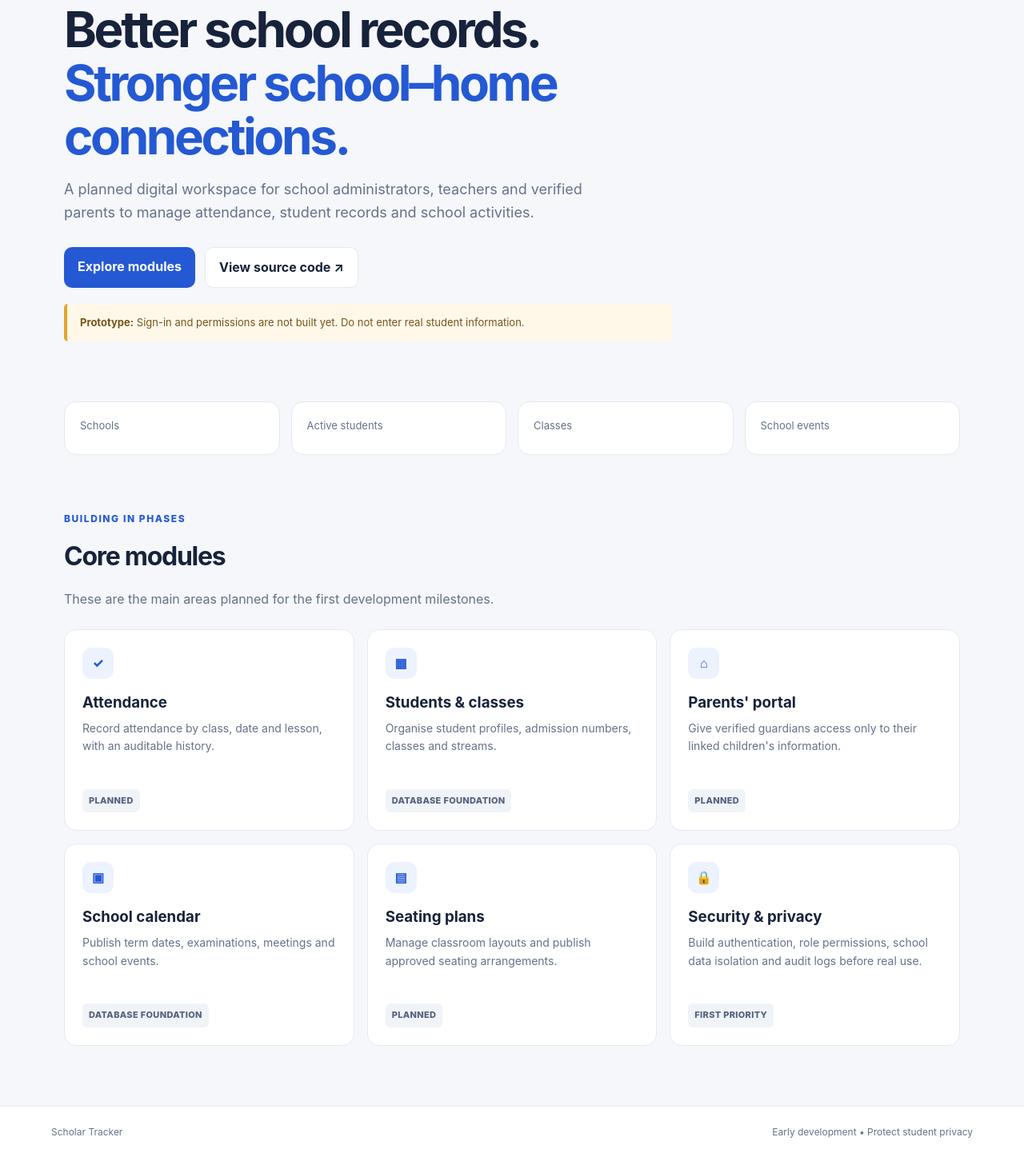
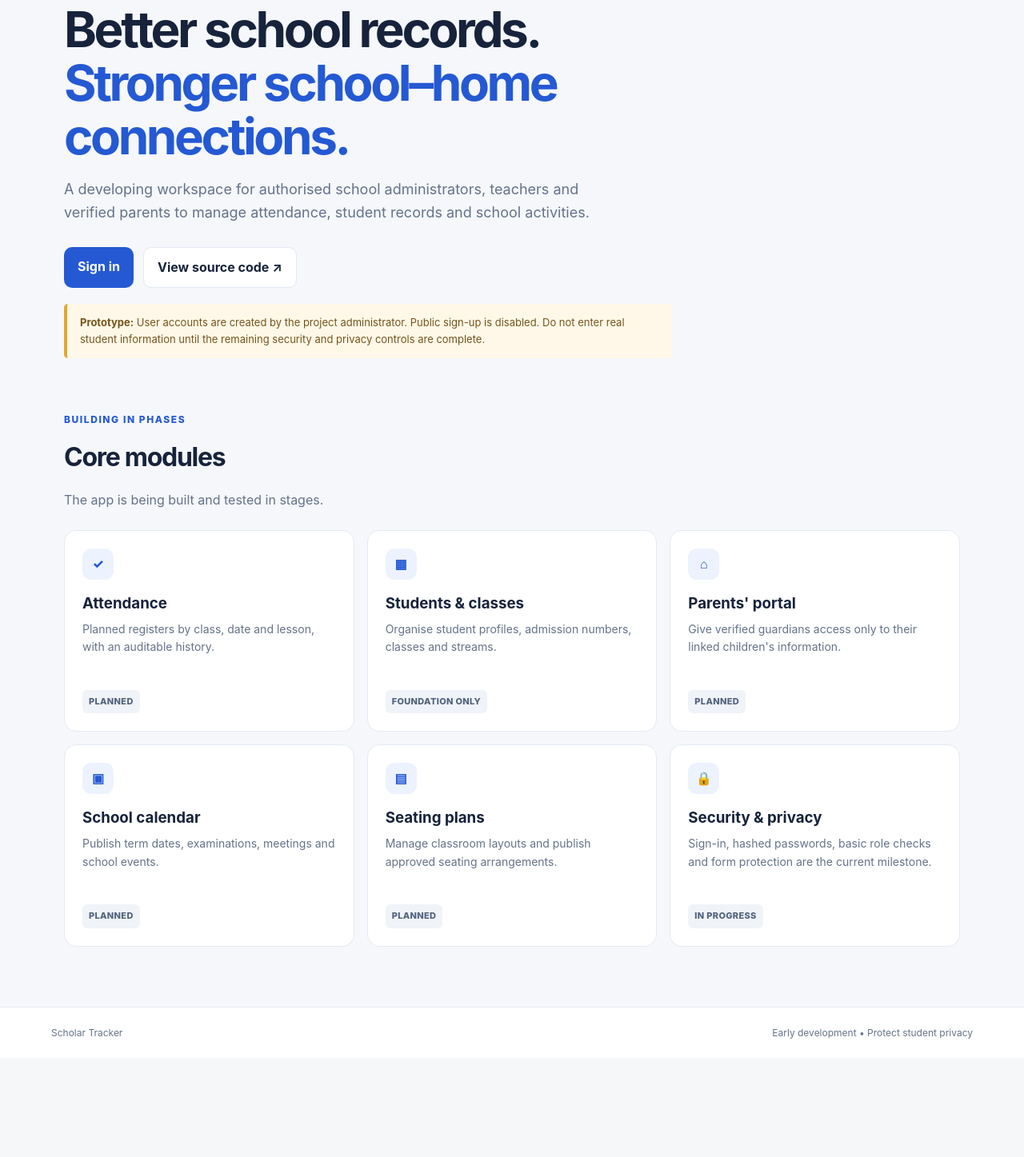
Before and after one commit to sarateoguye-sudo/schoolar-tacker, a Flask app: template templates/index.html in a window 1280 px wide. Shown: the part 191-1638 px from the top of the page at 80% size. After the commit the page ends 1490 px from the top, so only its background shows below. Run offline with Flask 3, Linux system fonts and the light colour scheme; the template is opened without the code that fills it, so the values that code supplies are empty.

Commit message:
Update public landing page for authentication milestone

```diff
--- a/templates/index.html
+++ b/templates/index.html
@@ -9,49 +9,32 @@
 </head>
 <body>
   <header class="topbar">
-    <a class="brand" href="/" aria-label="Scholar Tracker home">
-      <span class="brand-mark">ST</span>
-      <span>Scholar Tracker</span>
-    </a>
+    <a class="brand" href="{{ url_for('index') }}"><span class="brand-mark">ST</span><span>Scholar Tracker</span></a>
     <span class="status">DEVELOPMENT VERSION</span>
   </header>
-
   <main class="container">
     <section class="hero">
       <p class="eyebrow">SCHOOL MANAGEMENT • KENYA</p>
       <h1>Better school records.<br><span>Stronger school–home connections.</span></h1>
-      <p class="intro">A planned digital workspace for school administrators, teachers and verified parents to manage attendance, student records and school activities.</p>
+      <p class="intro">A developing workspace for authorised school administrators, teachers and verified parents to manage attendance, student records and school activities.</p>
       <div class="hero-actions">
-        <a class="primary-button" href="#modules">Explore modules</a>
-        <a class="secondary-button" href="https://github.com/sarateoguye-sudo/schoolar-tacker">View source code ↗</a>
+        <a class="primary-button" href="{{ url_for('login') }}">Sign in</a>
+        <a class="secondary-button" href="https://github.com/sarateoguye-sudo/schoolar-tacker/tree/scholar-tracker-rebuild">View source code ↗</a>
       </div>
-      <p class="notice"><strong>Prototype:</strong> Sign-in and permissions are not built yet. Do not enter real student information.</p>
+      <p class="notice"><strong>Prototype:</strong> User accounts are created by the project administrator. Public sign-up is disabled. Do not enter real student information until the remaining security and privacy controls are complete.</p>
     </section>
-
-    <section class="stats" aria-label="Current database counts">
-      <article class="stat-card"><span>Schools</span><strong>{{ stats.schools }}</strong></article>
-      <article class="stat-card"><span>Active students</span><strong>{{ stats.students }}</strong></article>
-      <article class="stat-card"><span>Classes</span><strong>{{ stats.classes }}</strong></article>
-      <article class="stat-card"><span>School events</span><strong>{{ stats.events }}</strong></article>
-    </section>
-
     <section id="modules" class="modules">
-      <div class="section-heading">
-        <p class="eyebrow">BUILDING IN PHASES</p>
-        <h2>Core modules</h2>
-        <p>These are the main areas planned for the first development milestones.</p>
-      </div>
+      <div class="section-heading"><p class="eyebrow">BUILDING IN PHASES</p><h2>Core modules</h2><p>The app is being built and tested in stages.</p></div>
       <div class="module-grid">
-        <article class="module-card"><span class="icon">✓</span><h3>Attendance</h3><p>Record attendance by class, date and lesson, with an auditable history.</p><span class="tag">Planned</span></article>
-        <article class="module-card"><span class="icon">▦</span><h3>Students & classes</h3><p>Organise student profiles, admission numbers, classes and streams.</p><span class="tag">Database foundation</span></article>
+        <article class="module-card"><span class="icon">✓</span><h3>Attendance</h3><p>Planned registers by class, date and lesson, with an auditable history.</p><span class="tag">Planned</span></article>
+        <article class="module-card"><span class="icon">▦</span><h3>Students & classes</h3><p>Organise student profiles, admission numbers, classes and streams.</p><span class="tag">Foundation only</span></article>
         <article class="module-card"><span class="icon">⌂</span><h3>Parents' portal</h3><p>Give verified guardians access only to their linked children's information.</p><span class="tag">Planned</span></article>
-        <article class="module-card"><span class="icon">▣</span><h3>School calendar</h3><p>Publish term dates, examinations, meetings and school events.</p><span class="tag">Database foundation</span></article>
+        <article class="module-card"><span class="icon">▣</span><h3>School calendar</h3><p>Publish term dates, examinations, meetings and school events.</p><span class="tag">Planned</span></article>
         <article class="module-card"><span class="icon">▤</span><h3>Seating plans</h3><p>Manage classroom layouts and publish approved seating arrangements.</p><span class="tag">Planned</span></article>
-        <article class="module-card"><span class="icon">🔒</span><h3>Security & privacy</h3><p>Build authentication, role permissions, school data isolation and audit logs before real use.</p><span class="tag">First priority</span></article>
+        <article class="module-card"><span class="icon">🔒</span><h3>Security & privacy</h3><p>Sign-in, hashed passwords, basic role checks and form protection are the current milestone.</p><span class="tag">In progress</span></article>
       </div>
     </section>
   </main>
-
   <footer><span>Scholar Tracker</span><span>Early development • Protect student privacy</span></footer>
 </body>
 </html>
```
